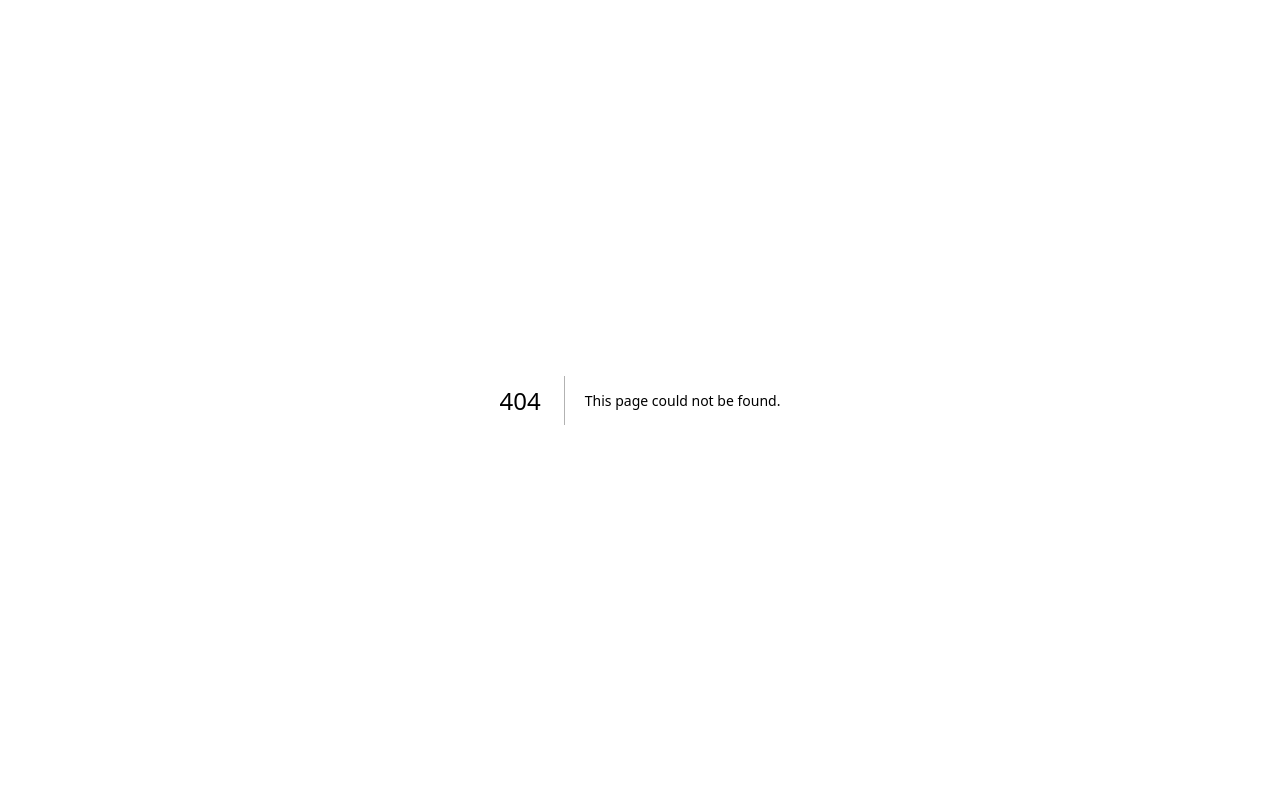
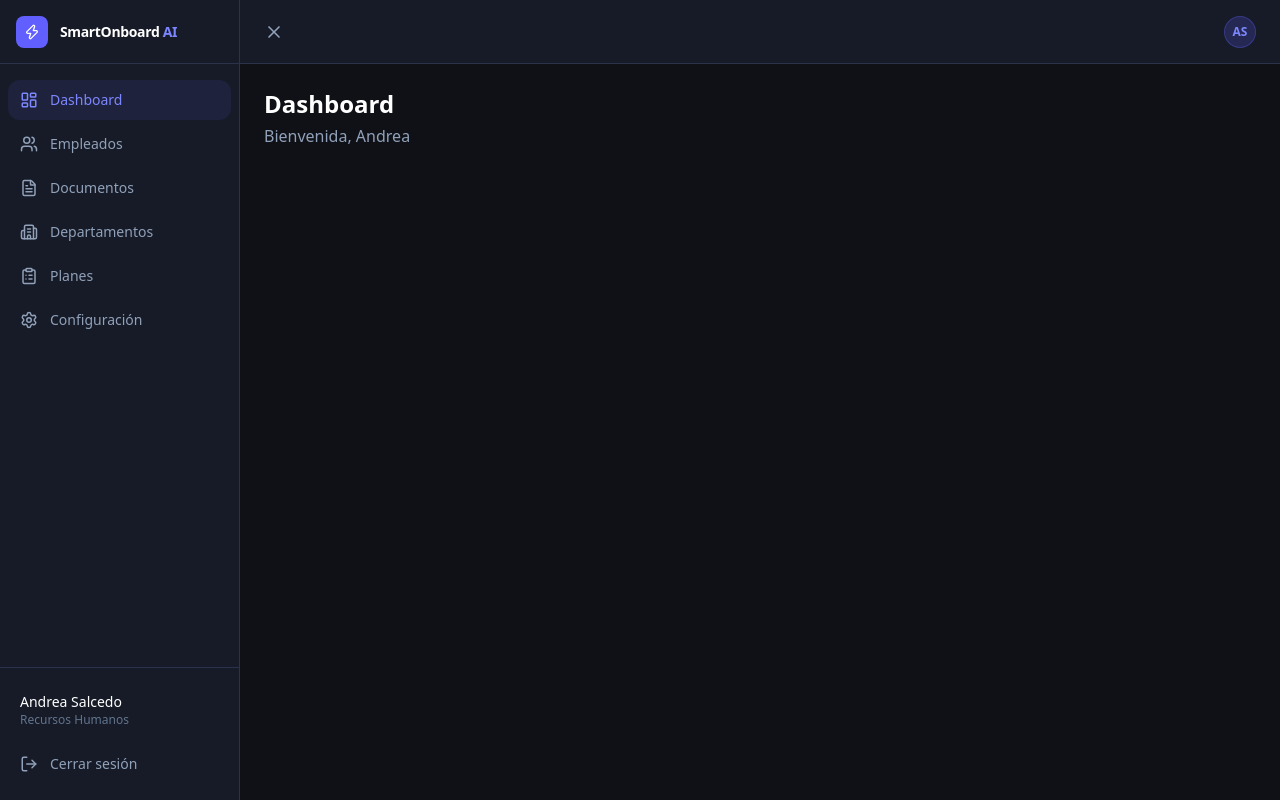
Before and after one commit to sebastianmiracastro/smartonboard-ai, a Next.js app in the folder frontend/: page /dashboard in a window 1280 px wide. Before the commit this address had no page. Built offline with nearby package versions, Linux system fonts and the light colour scheme.

Commit message:
feat: layout dashboard con sidebar colapsable y topbar

```diff
--- /dev/null
+++ b/frontend/src/app/dashboard/layout.tsx
@@ -0,0 +1,105 @@
+"use client";
+
+import { useState } from "react";
+import { useRouter, usePathname } from "next/navigation";
+import {
+  Zap, LayoutDashboard, Users, FileText,
+  Building2, ClipboardList, Settings, LogOut, Menu, X
+} from "lucide-react";
+
+const navItems = [
+  { icon: LayoutDashboard, label: "Dashboard", href: "/dashboard" },
+  { icon: Users, label: "Empleados", href: "/dashboard/empleados" },
+  { icon: FileText, label: "Documentos", href: "/dashboard/documentos" },
+  { icon: Building2, label: "Departamentos", href: "/dashboard/departamentos" },
+  { icon: ClipboardList, label: "Planes", href: "/dashboard/planes" },
+  { icon: Settings, label: "Configuración", href: "/dashboard/configuracion" },
+];
+
+export default function DashboardLayout({ children }: { children: React.ReactNode }) {
+  const router = useRouter();
+  const pathname = usePathname();
+  const [sidebarOpen, setSidebarOpen] = useState(true);
+
+  return (
+    <div className="min-h-screen bg-[#0f1117] flex">
+
+      {/* Sidebar */}
+      <aside className={`${sidebarOpen ? "w-60" : "w-16"} bg-[#161b27] border-r border-[#2a3349] flex flex-col transition-all duration-300 fixed h-full z-10`}>
+
+        {/* Logo */}
+        <div className="flex items-center gap-3 px-4 h-16 border-b border-[#2a3349]">
+          <div className="w-8 h-8 bg-indigo-500 rounded-lg flex items-center justify-center shrink-0">
+            <Zap size={16} className="text-white" />
+          </div>
+          {sidebarOpen && (
+            <span className="text-white text-sm font-semibold tracking-tight truncate">
+              SmartOnboard <span className="text-indigo-400">AI</span>
+            </span>
+          )}
+        </div>
+
+        {/* Nav */}
+        <nav className="flex-1 px-2 py-4 flex flex-col gap-1">
+          {navItems.map((item) => {
+            const active = pathname === item.href;
+            return (
+              <button
+                key={item.href}
+                onClick={() => router.push(item.href)}
+                className={`flex items-center gap-3 px-3 py-2.5 rounded-xl text-sm transition-colors w-full text-left
+                  ${active
+                    ? "bg-indigo-500/10 text-indigo-400"
+                    : "text-slate-400 hover:text-slate-200 hover:bg-[#1e2536]"
+                  }`}
+              >
+                <item.icon size={18} className="shrink-0" />
+                {sidebarOpen && <span>{item.label}</span>}
+              </button>
+            );
+          })}
+        </nav>
+
+        {/* Usuario */}
+        <div className="px-2 pb-4 border-t border-[#2a3349] pt-4 flex flex-col gap-1">
+          {sidebarOpen && (
+            <div className="px-3 py-2 mb-1">
+              <p className="text-white text-sm font-medium truncate">Andrea Salcedo</p>
+              <p className="text-slate-500 text-xs truncate">Recursos Humanos</p>
+            </div>
+          )}
+          <button
+            onClick={() => router.push("/login")}
+            className="flex items-center gap-3 px-3 py-2.5 rounded-xl text-sm text-slate-400 hover:text-red-400 hover:bg-red-500/10 transition-colors w-full"
+          >
+            <LogOut size={18} className="shrink-0" />
+            {sidebarOpen && <span>Cerrar sesión</span>}
+          </button>
+        </div>
+      </aside>
+
+      {/* Main */}
+      <div className={`flex-1 flex flex-col ${sidebarOpen ? "ml-60" : "ml-16"} transition-all duration-300`}>
+
+        {/* Topbar */}
+        <header className="h-16 bg-[#161b27] border-b border-[#2a3349] flex items-center px-6 gap-4 sticky top-0 z-10">
+          <button
+            onClick={() => setSidebarOpen(!sidebarOpen)}
+            className="text-slate-400 hover:text-white transition-colors"
+          >
+            {sidebarOpen ? <X size={20} /> : <Menu size={20} />}
+          </button>
+          <div className="flex-1" />
+          <div className="w-8 h-8 bg-indigo-500/20 border border-indigo-500/30 rounded-full flex items-center justify-center">
+            <span className="text-indigo-400 text-xs font-semibold">AS</span>
+          </div>
+        </header>
+
+        {/* Contenido */}
+        <main className="flex-1 p-6">
+          {children}
+        </main>
+      </div>
+    </div>
+  );
+}
--- /dev/null
+++ b/frontend/src/app/dashboard/page.tsx
@@ -0,0 +1,8 @@
+export default function DashboardPage() {
+  return (
+    <div>
+      <h1 className="text-white text-2xl font-semibold">Dashboard</h1>
+      <p className="text-slate-400 mt-1">Bienvenida, Andrea</p>
+    </div>
+  );
+}
```
